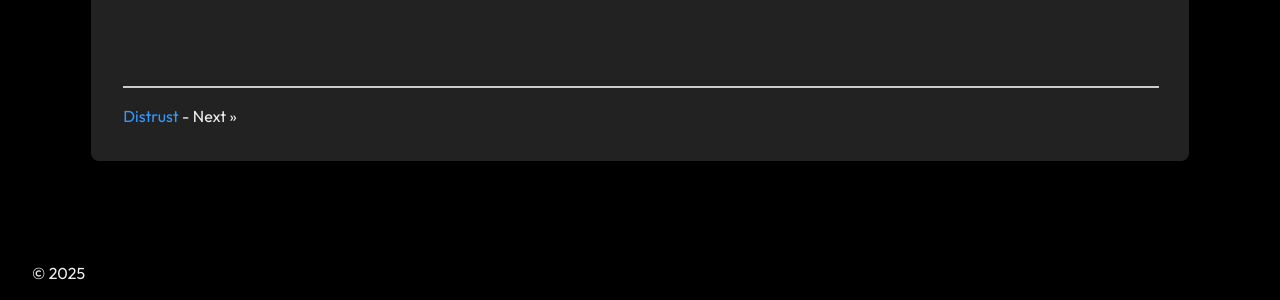
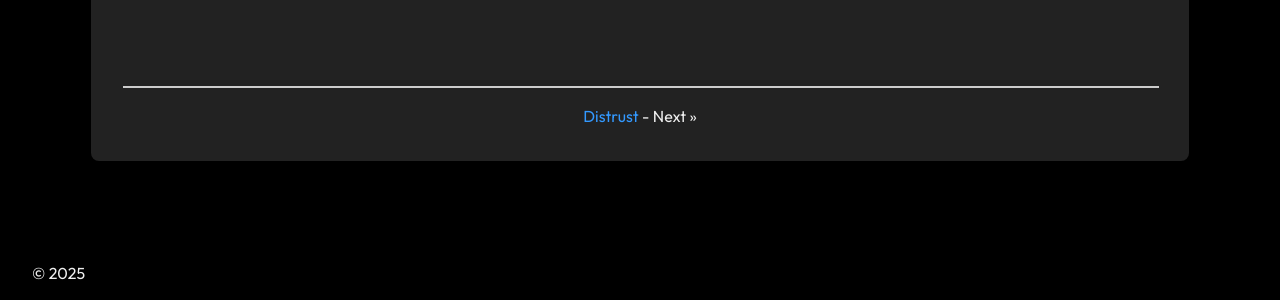
Before and after one commit to drizzleberry/drizzleberry.github.io, a Jekyll site: the page built from _episodes/the_box.html, in a window 1280 px wide. Shown: the part 2994-3294 px from the top of the page. Built offline with Jekyll 4.4.1, drawn with Linux system fonts in a browser that asks for light colours.

Commit message:
Update nav-bottom.html

```diff
--- a/_includes/nav-bottom.html
+++ b/_includes/nav-bottom.html
@@ -1,10 +1,8 @@
 {% if page.next %}
-<nav class="nav-top">
-  <div style="margin: auto;">
+<nav class="nav-top" style="text-align: center;">
   <a href="{{ page.next.url | relative_url }}">
     {{ page.next.title }}
   </a>
   <span> - Next &raquo; </span>
-  </div>
 </nav>
 {% endif %}
```
